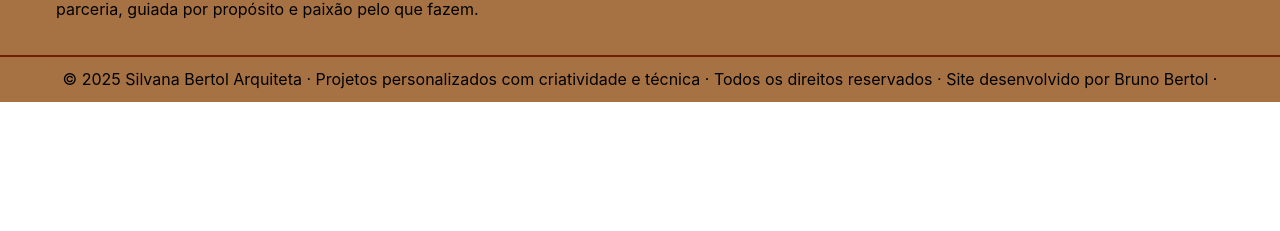
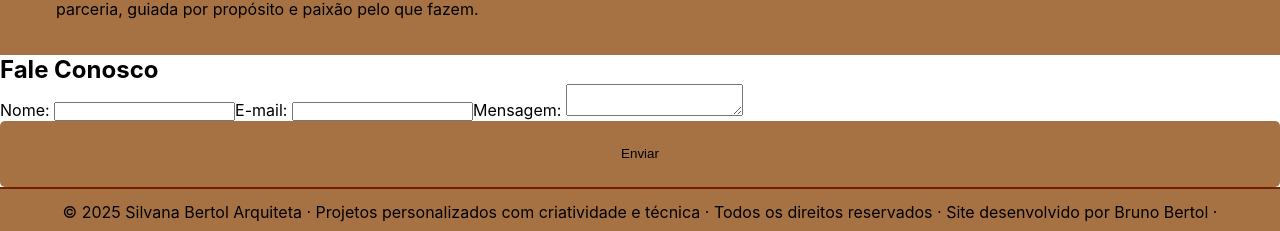
Before and after one commit to Bruno-Bertol-TI/SGM, a React (Create React App) app: page / in a window 1280 px wide. Shown: the part 1710-1941 px from the top of the page. Before the commit the page ends 1812 px from the top, so only its background shows below. Built offline with nearby package versions, Linux system fonts and the light colour scheme.

Commit message:
chore: creating initial structure for ContactForm component

```diff
--- /dev/null
+++ b/src/Components/ContactForm/index.js
@@ -0,0 +1,23 @@
+import MainButton from '../MainButton'
+import './ContactForm.css'
+
+const ContactForm = () => {
+    return (
+        <section className='contact-form'>
+            <h2>
+                Fale Conosco
+            </h2>
+            <form>
+                <label>Nome: </label>
+                <input type='text' name='name' />
+                <label>E-mail: </label>
+                <input type='email' name='email' />
+                <label>Mensagem: </label>
+                <textarea minLength={15} name='message'></textarea>
+                <MainButton buttonName={'Enviar'} />
+            </form>
+        </section>
+    )
+}
+
+export default ContactForm
--- a/src/Components/SiteInfo/index.js
+++ b/src/Components/SiteInfo/index.js
@@ -1,3 +1,4 @@
+import ContactForm from '../ContactForm'
 import './SiteInfo.css'
 
 const SiteInfo = () => {
@@ -8,7 +9,7 @@ const SiteInfo = () => {
                     {/* Links */}
                 </div>
                 <div className='contact'>
-                    {/* Forms */}
+                    <ContactForm/>
                 </div>
             </div>
             <div className='container-faq'>
```
Also changed, not shown: src/Components/ContactForm/ContactForm.css (added).
